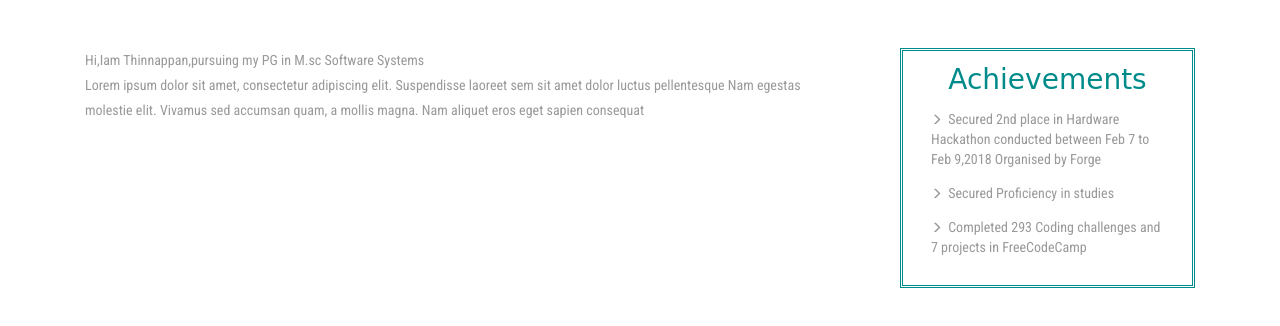
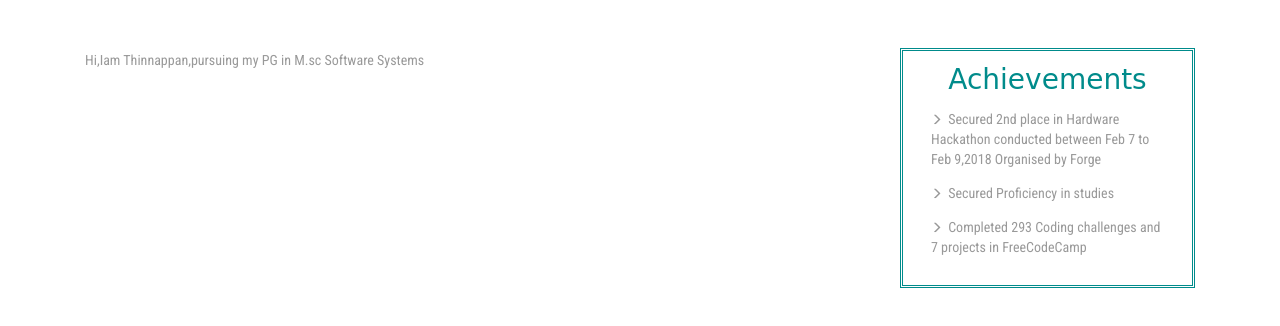
Before and after one commit to thinnappan/Resume-Website, a plain HTML site: page index.html in a window 1280 px wide. Shown: the part 766-1092 px from the top of the page. Drawn offline with Linux system fonts and the light colour scheme; a web font is replaced by a local one.

Commit message:
Update index.html

```diff
--- a/index.html
+++ b/index.html
@@ -133,7 +133,7 @@ License URL: http://creativecommons.org/licenses/by/3.0/
 			<div class="col-md-8 about-left">
 				<p>Hi,Iam Thinnappan,pursuing my PG in M.sc Software Systems
 				</p>
-				<p>Lorem ipsum dolor sit amet, consectetur adipiscing elit. Suspendisse laoreet sem sit amet dolor luctus pellentesque Nam egestas molestie elit. Vivamus sed accumsan quam, a mollis magna. Nam aliquet eros eget sapien consequat</p>
+				<p></p>
 			</div>
 			<div class="col-md-4 about-right">
 				<ul>
```
